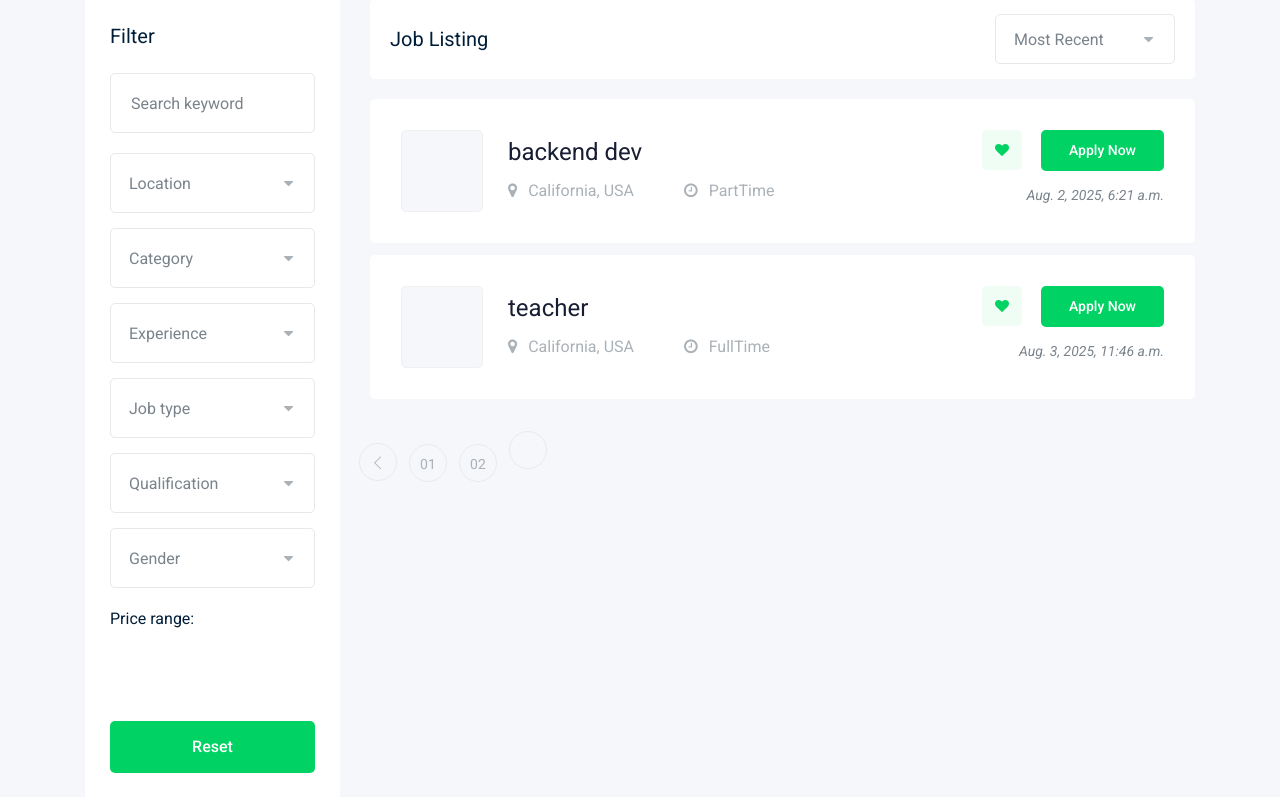
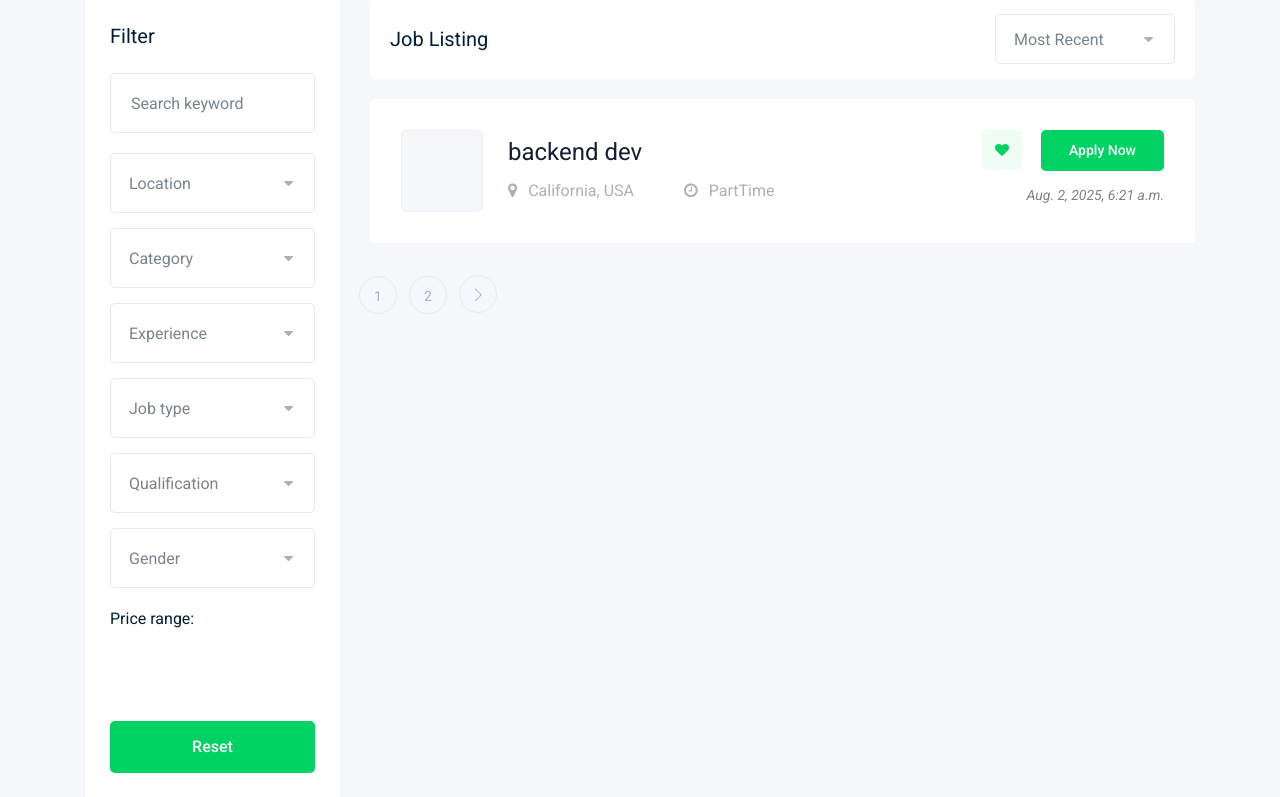
Before and after one commit to mahmoodswailm/Django-jobboard-a, a Django app: page /jobs/ in a window 1280 px wide. Shown: the part 452-1249 px from the top of the page. Run offline with Django 5.2, Linux system fonts and the light colour scheme; data comes from the database, SQL or seed files in the repository; some libraries are stand-ins or nearby versions.

Commit message:
add pagination to jobs.html

```diff
--- a/home/templates/home/index.html
+++ b/home/templates/home/index.html
@@ -9,7 +9,7 @@
                 <div class="row align-items-center">
                     <div class="col-lg-7 col-md-6">
                         <div class="slider_text">
-                            <h5 class="wow fadeInLeft" data-wow-duration="1s" data-wow-delay=".2s">4536+ Jobs listed</h5>
+                            <h5 class="wow fadeInLeft" data-wow-duration="1s" data-wow-delay=".2s">{{jobs.count}} Jobs listed</h5>
                             <h3 class="wow fadeInLeft" data-wow-duration="1s" data-wow-delay=".3s">Find your Dream Job</h3>
                             <p class="wow fadeInLeft" data-wow-duration="1s" data-wow-delay=".4s">We provide online instant cash loans with quick approval that suit your term length</p>
                             <div class="sldier_btn wow fadeInLeft" data-wow-duration="1s" data-wow-delay=".5s">
--- a/job/templates/job/jobs.html
+++ b/job/templates/job/jobs.html
@@ -15,7 +15,6 @@
         </div>
     </div>
     <!--/ bradcam_area  -->
-
     <!-- job_listing_area_start  -->
     <div class="job_listing_area plus_padding">
         <div class="container">
@@ -123,7 +122,7 @@
 
                     <div class="job_lists m-0">
                         <div class="row">
-                            {% for job in jobs %}
+                            {% for job in page_obj %}
                             <div class="col-lg-12 col-md-12">
                                 <div class="single_jobs white-bg d-flex justify-content-between">
                                     <div class="jobs_left d-flex align-items-center">
@@ -305,10 +304,18 @@
                             <div class="col-lg-12">
                                 <div class="pagination_wrap">
                                     <ul>
-                                        <li><a href="#"> <i class="ti-angle-left"></i> </a></li>
-                                        <li><a href="#"><span>01</span></a></li>
-                                        <li><a href="#"><span>02</span></a></li>
-                                        <li><a href="#"> <i class=""></i> </a></li>
+                                        {%if page_obj.has_previous%}
+                                        <li><a href="?page={{page_obj.previous_page_number}}"> <i class="ti-angle-left"></i> </a></li>
+                                        {%endif%}
+
+                                        {%for i in page_obj.paginator.page_range%}
+                                        <li><a href="?page={{i}}"><span>{{i}}</span></a></li>
+                                        {%endfor%}
+
+                                        {% comment %} <li><a href="#"><span>02</span></a></li> {% endcomment %}
+                                        {%if page_obj.has_next%}
+                                        <li><a href="?page={{page_obj.next_page_number}}"> <i class="ti-angle-right"> </i></a></li>
+                                        {%endif%}
                                     </ul>
                                 </div>
                             </div>
--- a/job/views.py
+++ b/job/views.py
@@ -1,11 +1,18 @@
 from django.shortcuts import render
 from .models import Job
+from django.core.paginator import Paginator
+
+
 # Create your views here.
 
 def job_list(request):
-    jobs =Job.objects.all
+    jobs =Job.objects.all()
+    p = Paginator(jobs,1)  # Show 1 jobs per page (pagination object)
+    page_num= request.GET.get("page")
+    page_obj = p.get_page(page_num)
+    # page_obj is the current page of jobs
     return render(request,"job\jobs.html", context={
-        "jobs":jobs
+        "page_obj":page_obj,"jobs":jobs
     })
 
 def job_details(request,id):
@@ -15,3 +22,44 @@ def job_details(request,id):
                 context={
         "job_de":job
     })
+
+
+
+
+
+# Example usage of Paginator
+
+# p.count
+# 4
+# >>> p.num_pages
+# 2
+# >>> type(p.page_range)
+# <class 'range_iterator'>
+# >>> p.page_range
+# range(1, 3)
+
+# >>> page1 = p.page(1)
+# >>> page1
+# <Page 1 of 2>
+# >>> page1.object_list
+# ['john', 'paul']
+
+# >>> page2 = p.page(2)
+# >>> page2.object_list
+# ['george', 'ringo']
+# >>> page2.has_next()
+# False
+# >>> page2.has_previous()
+# True
+# >>> page2.has_other_pages()
+# True
+# >>> page2.next_page_number()
+# Traceback (most recent call last):
+# ...
+# EmptyPage: That page contains no results
+# >>> page2.previous_page_number()
+# 1
+# >>> page2.start_index()  # The 1-based index of the first item on this page
+# 3
+# >>> page2.end_index()  # The 1-based index of the last item on this page
+# 4
--- a/templates/basic.html
+++ b/templates/basic.html
@@ -94,6 +94,7 @@
         </div>
     </header>
     <!-- header-end -->
+
 
 {% block body %}
 {% comment %}
```
